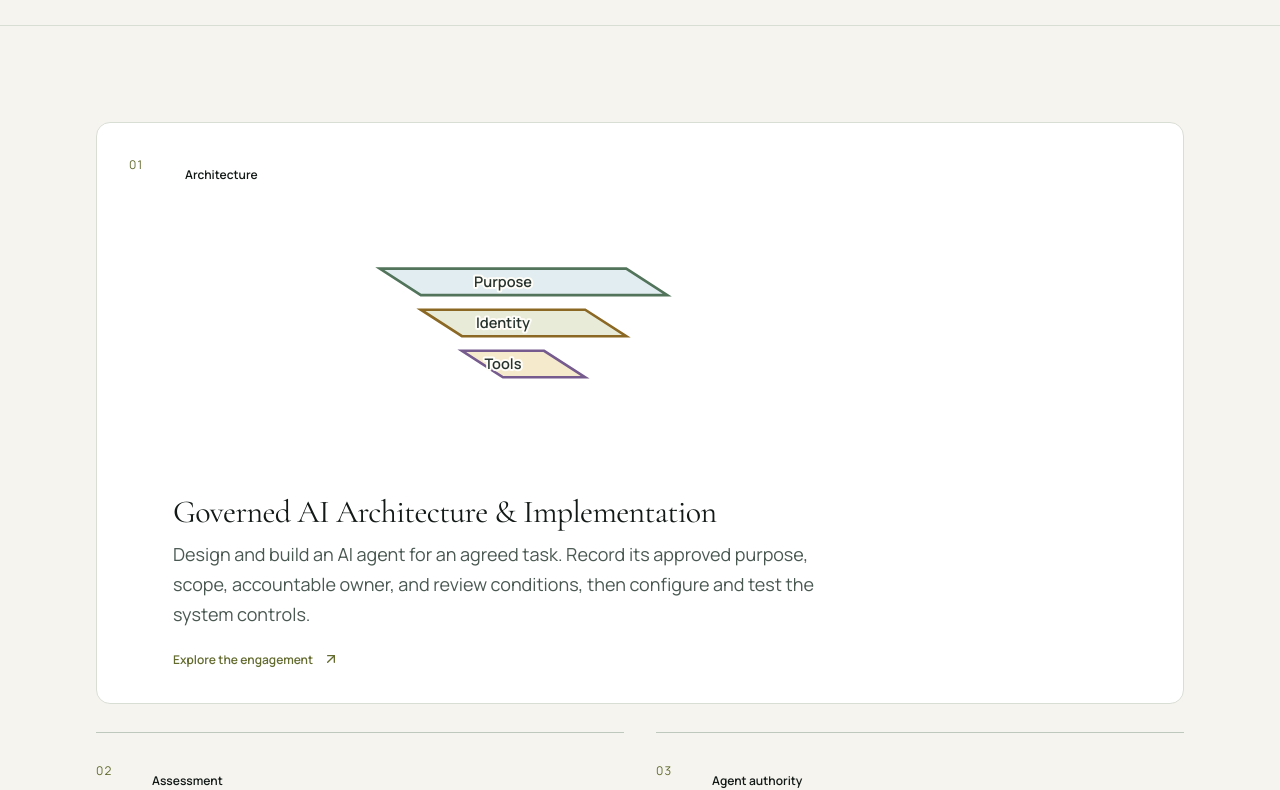
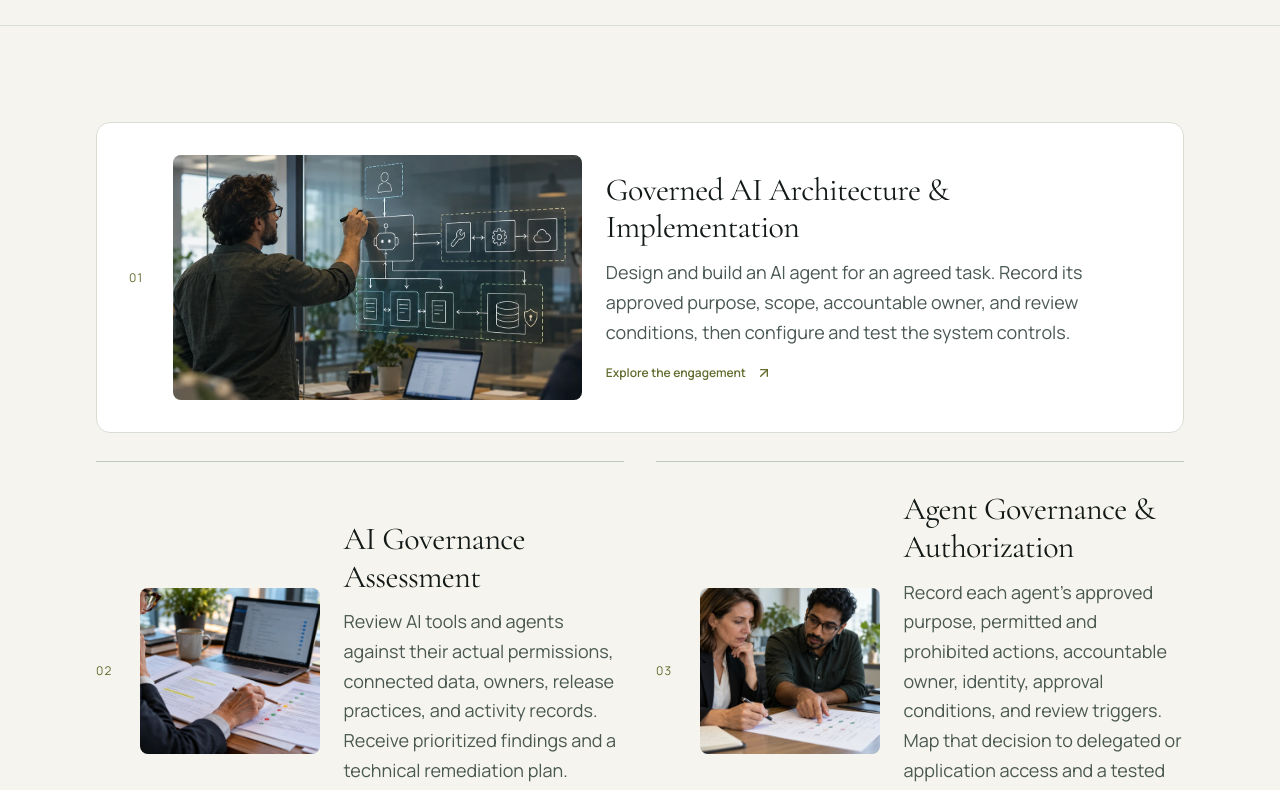
Before and after one commit to sougataroy-architect/adaptsphere-website, a Next.js app in the folder app/: page /services in a window 1280 px wide. Shown: the part 640-1430 px from the top of the page. Built offline with nearby package versions, Linux system fonts and the light colour scheme.

Commit message:
Replace generic service thumbnails with tailored imagery

```diff
--- a/app/src/components/Cards.tsx
+++ b/app/src/components/Cards.tsx
@@ -1,8 +1,27 @@
 import { ArrowUpRight } from "lucide-react";
+import Image from "next/image";
 import Link from "next/link";
 import type { Service } from "@/content/services";
 import { serviceHref } from "@/content/services";
 import { insights } from "@/content/insights";
-import { ServiceCatalogArtifactAt } from "./VisualArtifacts";
-export function ServiceCard({service,index}:{service:Service;index:number}){return <Link href={serviceHref(service)} className="service-card"><span className="card-number">0{index+1}</span><div><ServiceCatalogArtifactAt index={index}/><h3>{service.title}</h3><p>{service.summary}</p><span className="card-link">Explore the engagement <ArrowUpRight size={16} aria-hidden="true"/></span></div></Link>;}
+import styles from "./ServiceCard.module.css";
+
+const serviceArtwork: Record<string, { src: string; alt: string }> = {
+  "governed-ai-architecture": { src: "/visuals/ai-architecture-v2.webp", alt: "Engineers map an AI workflow across connected business systems" },
+  "ai-governance-assessment": { src: "/visuals/assessment-workbench-v2.webp", alt: "A governance review compares system settings with documented controls" },
+  "agent-governance": { src: "/visuals/agent-governance-v2.webp", alt: "An agent authorization record is reviewed alongside its operating boundaries" },
+  "microsoft-ai-governance": { src: "/visuals/microsoft-permissions-v2.webp", alt: "Microsoft identity and content permissions mapped to an AI workflow" },
+  "ai-integration-modernization": { src: "/visuals/legacy-integration-v2.webp", alt: "An engineer plans a controlled connection to a legacy business system" },
+  "platform-engineering": { src: "/visuals/platform-operations-v2.webp", alt: "A team reviews application operations and release planning" },
+  "governance-remediation": { src: "/visuals/delivery-route-v2.webp", alt: "A team hands over a documented remediation and verification plan" },
+};
+
+export function ServiceCard({service,index}:{service:Service;index:number}) {
+  const artwork = serviceArtwork[service.slug];
+  return <Link href={serviceHref(service)} className={`service-card ${styles.card}`}>
+    <span className="card-number">0{index+1}</span>
+    {artwork && <span className={styles.media}><Image src={artwork.src} alt={artwork.alt} fill sizes="(max-width: 639px) 38vw, (max-width: 1023px) 34vw, 260px" /></span>}
+    <div className={styles.copy}><h3>{service.title}</h3><p>{service.summary}</p><span className="card-link">Explore the engagement <ArrowUpRight size={16} aria-hidden="true"/></span></div>
+  </Link>;
+}
 export function InsightCard({item}:{item:typeof insights[number]}){return <Link href={"/insights/"+item.slug} className="insight-card"><span className="eyebrow">{item.category}</span><h3>{item.title}</h3><p>{item.summary}</p><span className="card-link">Read the note<ArrowUpRight size={16} aria-hidden="true"/></span></Link>;}
--- /dev/null
+++ b/app/src/components/ServiceCard.module.css
@@ -0,0 +1,64 @@
+.card {
+  align-items: center;
+}
+
+.media {
+  position: relative;
+  display: block;
+  flex: 0 0 34%;
+  min-height: 166px;
+  overflow: hidden;
+  border-radius: 8px;
+  background: var(--muted);
+  isolation: isolate;
+}
+
+.media img {
+  object-fit: cover;
+  transition: transform .4s cubic-bezier(.2,.7,.2,1);
+}
+
+.card:hover .media img,
+.card:focus-visible .media img {
+  transform: scale(1.035);
+}
+
+.copy {
+  display: block;
+  min-width: 0;
+  flex: 1;
+}
+
+.copy h3 {
+  max-width: 25ch;
+}
+
+.copy p {
+  margin-top: 12px;
+}
+
+.copy :global(.card-link) {
+  margin-top: 16px;
+}
+
+:global(.service-card:first-child) .media {
+  flex-basis: 40%;
+  min-height: 245px;
+}
+
+@media (max-width: 767px) {
+  .media { min-height: 145px; }
+  :global(.service-card:first-child) .media { min-height: 190px; }
+}
+
+@media (max-width: 639px) {
+  .card { gap: 14px; }
+  .media { flex-basis: 32%; min-height: 124px; }
+  :global(.service-card:first-child) .media { flex-basis: 32%; min-height: 150px; }
+  .copy p { margin-top: 8px; }
+  .copy :global(.card-link) { margin-top: 10px; }
+}
+
+@media (prefers-reduced-motion: reduce) {
+  .media img { transition: none; }
+}
--- a/app/src/components/VisualArtifacts.module.css
+++ b/app/src/components/VisualArtifacts.module.css
@@ -1,10 +1,10 @@
 .grid{display:grid;grid-template-columns:repeat(2,minmax(0,1fr));gap:22px;margin:42px 0}
-.artifact{min-width:0;border:1px solid var(--border);border-radius:var(--radius);padding:20px 22px 14px;background:linear-gradient(145deg,#fff 0%,#f5f6ef 100%);overflow:hidden}
-.artifact figcaption{min-height:72px}
-.artifact figcaption strong{display:block;color:var(--foreground);font:600 14px/1.35 var(--font-ui)}
-.artifact figcaption span{display:block;margin-top:6px;color:var(--soft);font:400 12px/1.5 var(--font-ui)}
-.artifact svg{display:block;width:100%;height:auto;min-height:145px;overflow:visible}
-.artifact svg text{fill:#26332e;font:600 11px/1 var(--font-ui),Arial,sans-serif;paint-order:stroke;stroke:#fffdf7;stroke-width:3px;stroke-linejoin:round}
+.artifact{min-width:0;border:1px solid var(--border);border-radius:var(--radius);padding:22px 24px 18px;background:var(--surface);overflow:hidden}
+.artifact figcaption{min-height:78px}
+.artifact figcaption strong{display:block;color:var(--foreground);font:600 16px/1.4 var(--font-ui)}
+.artifact figcaption span{display:block;margin-top:8px;color:var(--soft);font:400 14px/1.55 var(--font-ui)}
+.artifact svg{display:block;width:100%;height:auto;min-height:172px;overflow:visible}
+.artifact svg text{fill:#26332e;font:600 12px/1 var(--font-ui),Arial,sans-serif;paint-order:stroke;stroke:#fffdf7;stroke-width:3px;stroke-linejoin:round}
 .compact{padding:12px;border-radius:10px;box-shadow:none;background:transparent;border:0}
 .compact figcaption{min-height:42px}
 .compact figcaption strong{font-size:12px}
--- a/app/src/components/VisualArtifacts.tsx
+++ b/app/src/components/VisualArtifacts.tsx
@@ -144,14 +144,3 @@ const delivery: readonly ArtifactSpec[] = [
 ];
 export function DeliveryArtifacts() { return <VisualArtifactGrid items={delivery} label="Delivery stages"/>; }
 export function DeliveryArtifactAt({ index }: { index: number }) { const item = delivery[index]; return item ? <VisualArtifact item={item} compact/> : null; }
-
-export const serviceCatalog: readonly ArtifactSpec[] = [
-  { title: "Architecture", caption: "Design the scoped route from AI to business systems.", kind: "layers", labels: ["Purpose", "Identity", "Tools"] },
-  { title: "Assessment", caption: "Compare intended safeguards with actual access and evidence.", kind: "compare", labels: ["Intent", "Settings", "Evidence"] },
-  { title: "Agent authority", caption: "Document the owner, allowed actions, and review path.", kind: "record", labels: ["Owner", "Scope", "Review"] },
-  { title: "Modernization", caption: "Preserve application rules through a controlled interface.", kind: "gate", labels: ["AI", "API", "System"] },
-  { title: "Platform operations", caption: "Move changes through test, release, and recovery.", kind: "cycle", labels: ["Build", "Test", "Run", "Recover"] },
-  { title: "Remediation", caption: "Assign, fix, retest, and close a verified finding.", kind: "timeline", labels: ["Find", "Assign", "Fix", "Retest"] },
-  { title: "Microsoft AI", caption: "Trace permissions, identities, policies, and evidence.", kind: "network", labels: ["M365", "Entra", "Studio", "Purview"] },
-];
-export function ServiceCatalogArtifactAt({ index }: { index: number }) { const item = serviceCatalog[index]; return item ? <VisualArtifact item={item} compact/> : null; }
```
